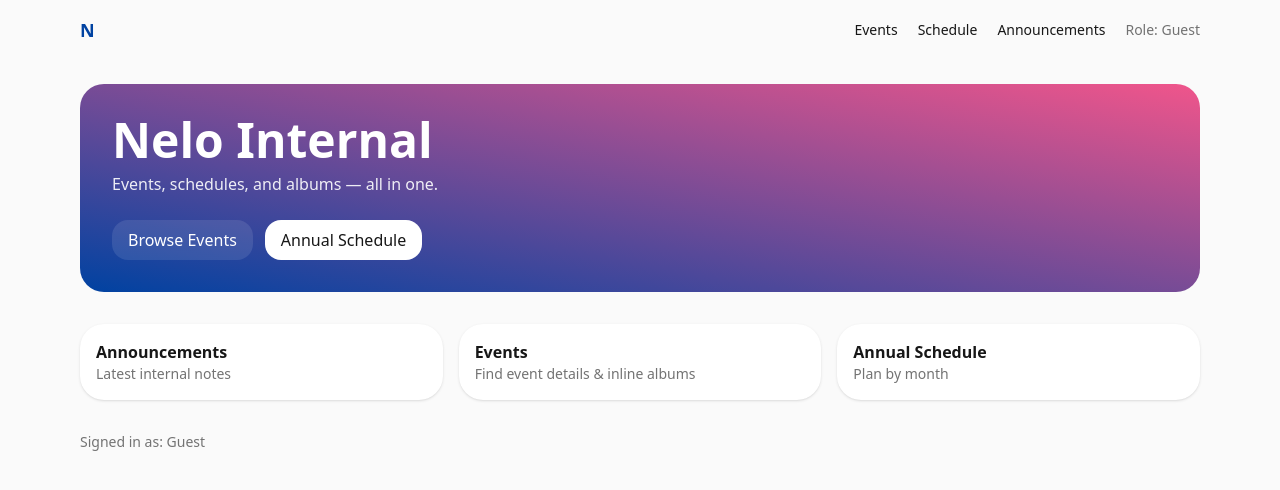
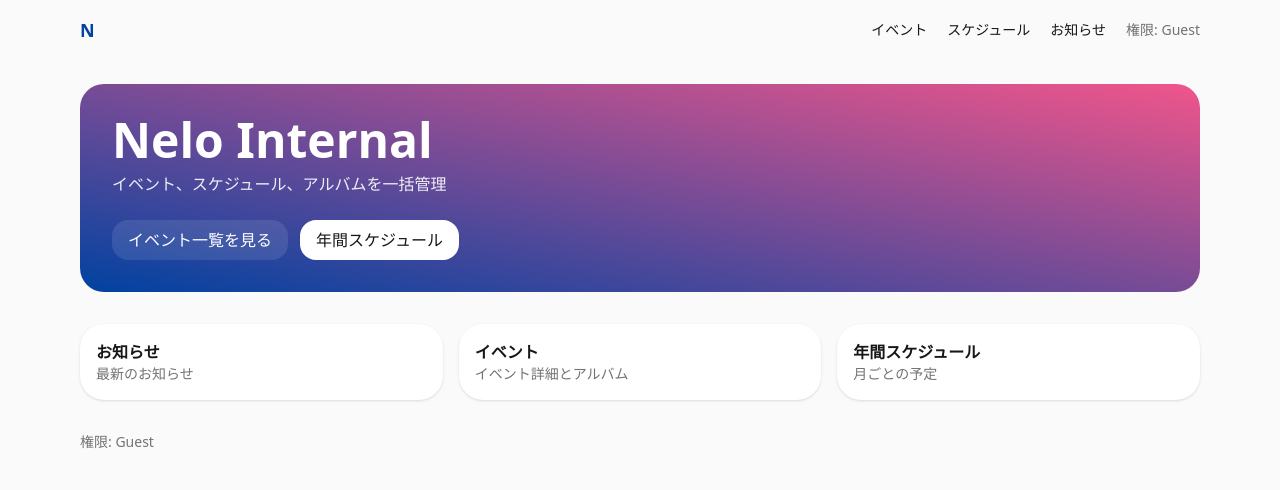
Before and after one commit to Daich1/nelo-site, a Next.js app: page / in a window 1280 px wide. Shown: the top 490 px of the page. Built offline with nearby package versions, Linux system fonts and the light colour scheme.

Commit message:
fix: disable type checking for drive file route

```diff
--- a/app/announcements/page.tsx
+++ b/app/announcements/page.tsx
@@ -5,7 +5,7 @@ export default async function Announcements(){
 const items = await listAnnouncements();
 return (
 <div className="space-y-6">
-<h1 className="text-2xl font-semibold">Announcements</h1>
+<h1 className="text-2xl font-semibold">お知らせ</h1>
 <div className="space-y-4">
 {items.map(a => (
 <article key={a.id} className="card">
--- a/app/events/[slug]/page.tsx
+++ b/app/events/[slug]/page.tsx
@@ -25,9 +25,9 @@ return (
 
 
 <section className="space-y-3">
-<h2 className="text-lg font-semibold">Album (latest 3)</h2>
+<h2 className="text-lg font-semibold">アルバム（最新3枚）</h2>
 <AlbumGrid images={ev.images.slice(0,3)} role={user.role} />
-<p className="text-sm text-neutral-500">* Full album is accessible **only from this event page** (no separate Albums page).</p>
+<p className="text-sm text-neutral-500">※ アルバム全体はこのイベントページからのみ閲覧可能です</p>
 </section>
 </div>
 );
--- a/app/events/page.tsx
+++ b/app/events/page.tsx
@@ -16,7 +16,7 @@ const months = Object.keys(byMonth).sort();
 
 return (
 <div className="space-y-6">
-<h1 className="text-2xl font-semibold">Events</h1>
+<h1 className="text-2xl font-semibold">イベント一覧</h1>
 <div className="space-y-8">
 {months.map(m => (
 <section key={m} className="space-y-3">
--- a/app/page.tsx
+++ b/app/page.tsx
@@ -8,31 +8,31 @@ return (
 <div className="space-y-8">
 <section className="relative overflow-hidden rounded-2xl p-8 bg-gradient-to-tr from-brand-primary to-brand-accent text-white">
 <h1 className="text-3xl md:text-5xl font-bold">Nelo Internal</h1>
-<p className="mt-2 opacity-90">Events, schedules, and albums — all in one.</p>
+<p className="mt-2 opacity-90">イベント、スケジュール、アルバムを一括管理</p>
 <div className="mt-6 flex gap-3">
-<Link href="/events" className="bg-white/10 hover:bg-white/20 transition px-4 py-2 rounded-xl">Browse Events</Link>
-<Link href="/schedule" className="bg-white text-neutral-900 hover:opacity-90 transition px-4 py-2 rounded-xl">Annual Schedule</Link>
+<Link href="/events" className="bg-white/10 hover:bg-white/20 transition px-4 py-2 rounded-xl">イベント一覧を見る</Link>
+<Link href="/schedule" className="bg-white text-neutral-900 hover:opacity-90 transition px-4 py-2 rounded-xl">年間スケジュール</Link>
 </div>
 </section>
 
 
 <section className="grid md:grid-cols-3 gap-4">
 <Link href="/announcements" className="card">
-<h3 className="font-semibold">Announcements</h3>
-<p className="text-sm text-neutral-500">Latest internal notes</p>
+<h3 className="font-semibold">お知らせ</h3>
+<p className="text-sm text-neutral-500">最新のお知らせ</p>
 </Link>
 <Link href="/events" className="card">
-<h3 className="font-semibold">Events</h3>
-<p className="text-sm text-neutral-500">Find event details & inline albums</p>
+<h3 className="font-semibold">イベント</h3>
+<p className="text-sm text-neutral-500">イベント詳細とアルバム</p>
 </Link>
 <Link href="/schedule" className="card">
-<h3 className="font-semibold">Annual Schedule</h3>
-<p className="text-sm text-neutral-500">Plan by month</p>
+<h3 className="font-semibold">年間スケジュール</h3>
+<p className="text-sm text-neutral-500">月ごとの予定</p>
 </Link>
 </section>
 
 
-<div className="text-sm text-neutral-500">Signed in as: <span className="font-medium">{user.role}</span></div>
+<div className="text-sm text-neutral-500">権限: <span className="font-medium">{user.role}</span></div>
 </div>
 );
 }
--- a/app/schedule/page.tsx
+++ b/app/schedule/page.tsx
@@ -13,7 +13,7 @@ const months = Object.keys(byMonth).sort();
 
 return (
 <div className="space-y-6">
-<h1 className="text-2xl font-semibold">Annual Schedule</h1>
+<h1 className="text-2xl font-semibold">年間スケジュール</h1>
 <div className="space-y-6">
 {months.map(m => (
 <div key={m} className="card">
--- a/components/Navbar.tsx
+++ b/components/Navbar.tsx
@@ -9,10 +9,10 @@ return (
 <nav className="flex items-center justify-between gap-4">
 <Link href="/" className="font-bold text-lg" style={{color:"#0042a1"}}>N</Link>
 <ul className="flex items-center gap-5 text-sm">
-<li><Link href="/events">Events</Link></li>
-<li><Link href="/schedule">Schedule</Link></li>
-<li><Link href="/announcements">Announcements</Link></li>
-<li className="opacity-60">Role: {user.role}</li>
+<li><Link href="/events">イベント</Link></li>
+<li><Link href="/schedule">スケジュール</Link></li>
+<li><Link href="/announcements">お知らせ</Link></li>
+<li className="opacity-60">権限: {user.role}</li>
 </ul>
 </nav>
 </header>
--- a/components/album/AlbumGrid.tsx
+++ b/components/album/AlbumGrid.tsx
@@ -19,7 +19,7 @@ return (
 {!canView && (
 <div className="absolute inset-0 grid place-items-center">
 <div className="bg-black/50 text-white px-3 py-1 rounded-xl flex items-center gap-2 text-xs">
-<Lock size={14}/> Members only
+<Lock size={14}/> メンバー限定
 </div>
 </div>
 )}
```
